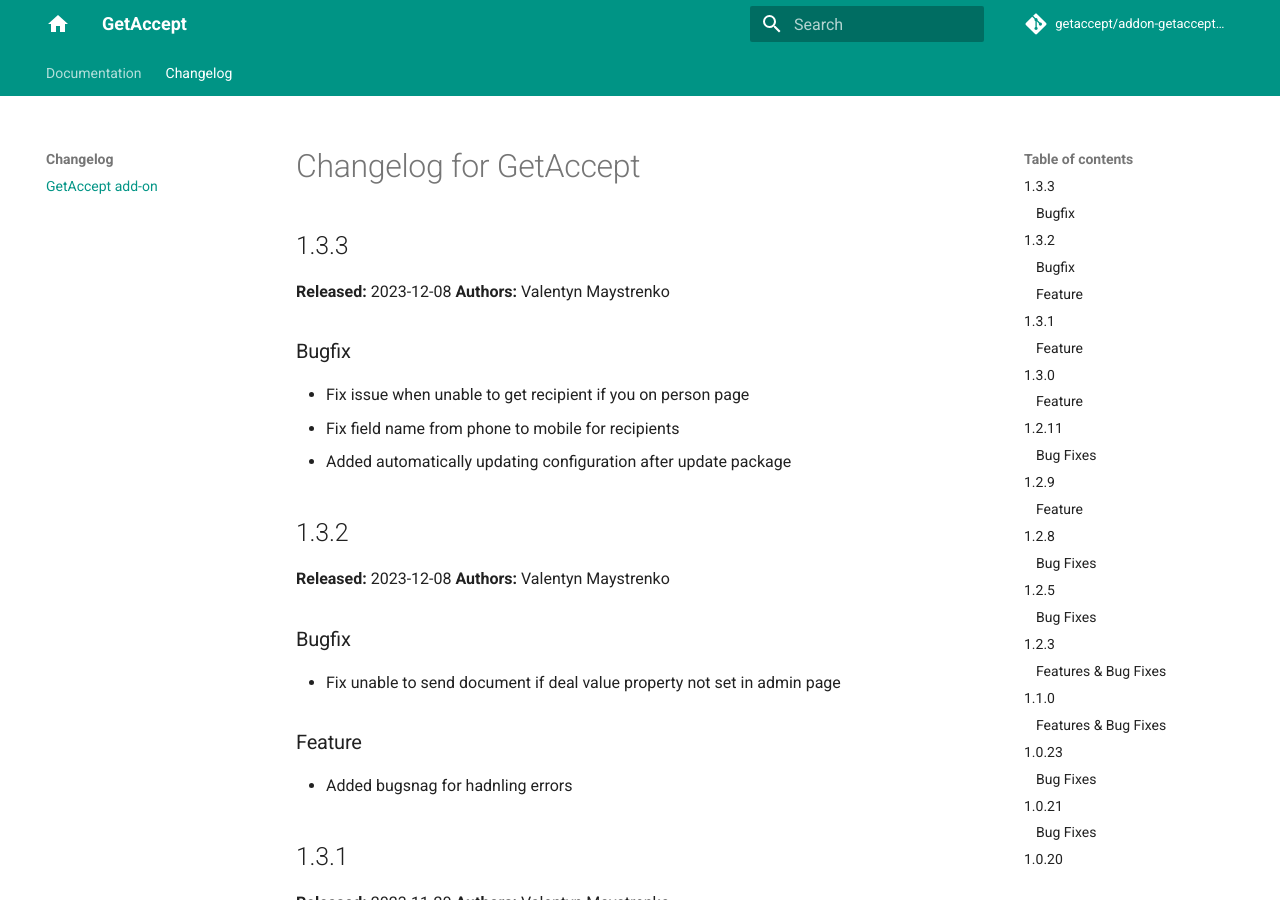
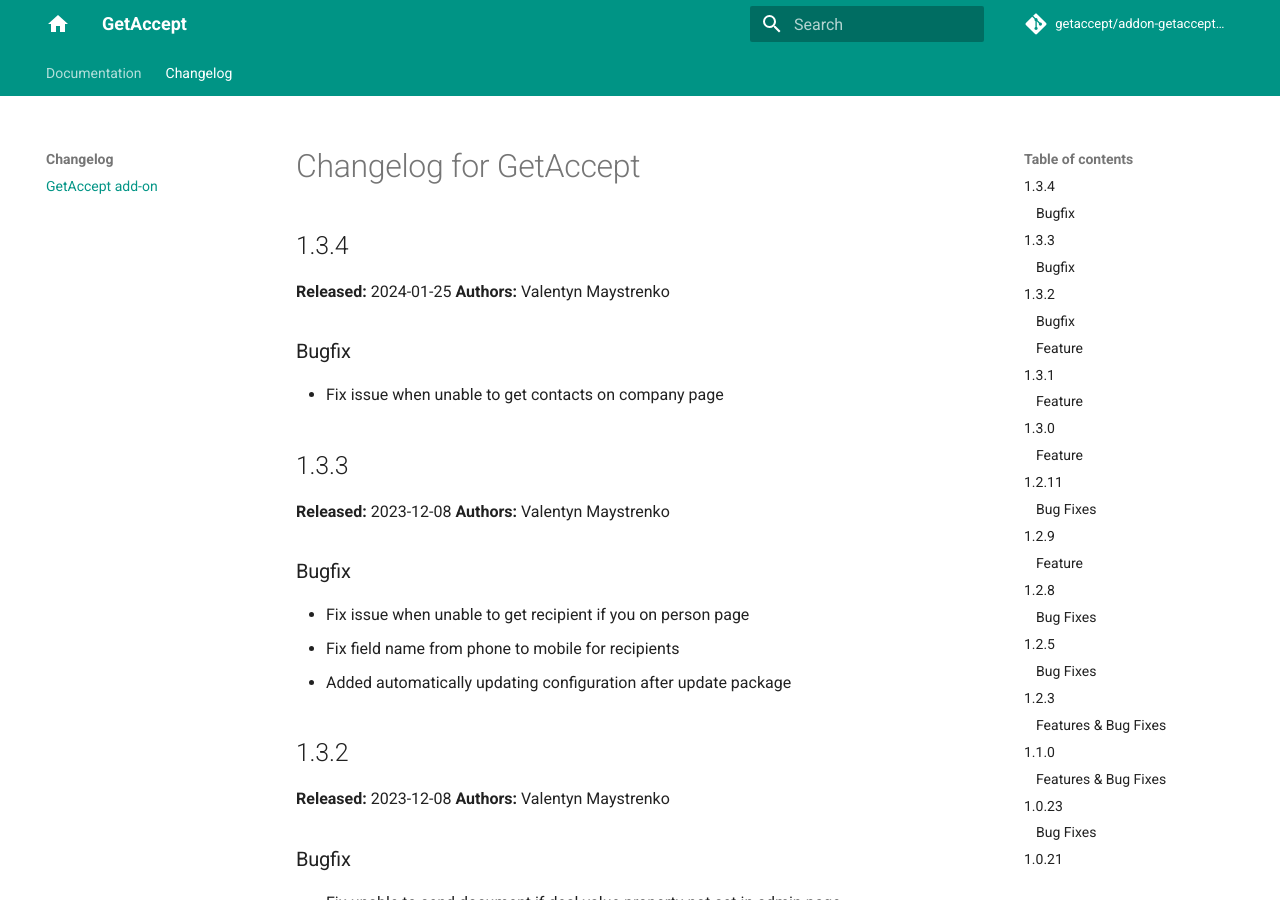
Before and after one commit to getaccept/addon-getaccept-lime-doc, an MkDocs documentation site: the page built from docs/changelog.md, in a window 1280 px wide and 900 px high. Built offline with MkDocs 1.6.1 and Material for MkDocs 9.7.7, drawn with Linux system fonts in a browser that asks for light colours; comment, search, counter and statistics services are not loaded.

Commit message:
update changelogs

```diff
--- a/docs/changelog.md
+++ b/docs/changelog.md
@@ -1,6 +1,15 @@
 hero: Close your Lime CRM deals faster with GetAccept
 
 # Changelog for GetAccept
+
+## 1.3.4
+
+**Released:** 2024-01-25
+**Authors:** Valentyn Maystrenko
+
+### Bugfix
+
+- Fix issue when unable to get contacts on company page
 
 ## 1.3.3
 
```
